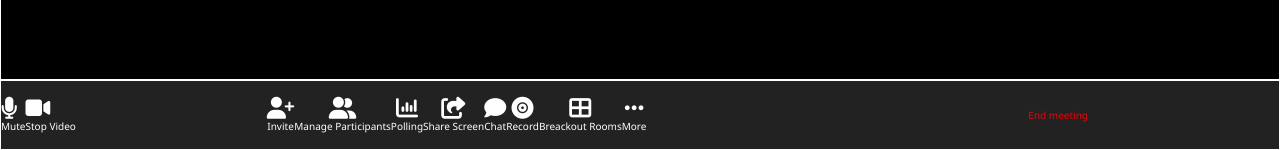
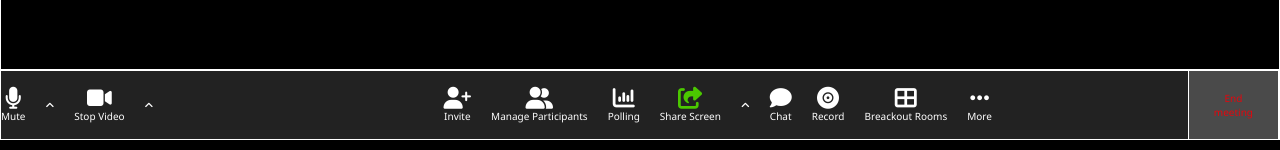
Before and after one commit to anashamimi/html-css-zoom, a plain HTML site: page index.html in a window 1280 px wide. Shown: the part 660-810 px from the top of the page. Drawn offline with Linux system fonts and the light colour scheme; a web font is replaced by a local one.

Commit message:
fine footer

```diff
--- a/css/style.css
+++ b/css/style.css
@@ -55,13 +55,14 @@ header{
     padding: 2px 5px;
     border-radius: 5px;
     background-color: var(--bg-exit);
+    cursor: pointer;
 }
 
 /* main */
 
 main{
     width: 100%;
-    height: calc(100% - 90px);
+    height: calc(100% - 100px);
     padding-bottom: 10px;
 }
 
@@ -113,15 +114,32 @@ footer i{
 .footer-flex{
     display: flex;
     flex-flow: row nowrap;
-    justify-content: space-between;
     align-items: center;
+    text-align: center;
+    width: 100%;
+    gap: 0 20px;
 }
 
 .exit{
     color: var(--exit);
+    text-align: center;
+    background-color: var(--bg-exit);
+    padding: 20px 25px;
+    cursor: pointer;
+}
+
+.share i{
+    color: var(--share);
 }
 
 .central-button{
-    justify-content: center;
-   text-align: center;
+    transform:translate(-25%, 0);
 }
+
+i.fa-angle-up{
+    font-size: 10px;
+}
+
+footer i:hover{
+    cursor: pointer;
+}
--- a/index.html
+++ b/index.html
@@ -375,8 +375,14 @@
                 <div>Mute</div>
             </div>
             <div>
+                <i class="fa-solid fa-angle-up"></i>
+            </div>
+            <div>
                 <i class="fa-solid fa-video"></i>
                 <div>Stop Video</div>
+            </div>
+            <div>
+                <i class="fa-solid fa-angle-up"></i>
             </div>
         </div>
 
@@ -393,11 +399,15 @@
                 <i class="fa-solid fa-chart-column"></i>
                 <div>Polling</div>
             </div>
-            <div>
+            <div class="share">
                 <i class="fa-solid fa-share-from-square"></i>
                 <div>Share Screen</div>
             </div>
             <div>
+                    <i class="fa-solid fa-angle-up"></i>
+            </div>
+            <div>
+
                 <i class="fa-solid fa-comment"></i>
                 <div>Chat</div>
             </div>
@@ -418,9 +428,9 @@
         <div>
 
         </div >
-            <div class="exit">End meeting</div>
-        <div>
 
+        <div class="">
+            <div class="exit debug">End meeting</div>
         </div>
     </footer>
 </body>
```
